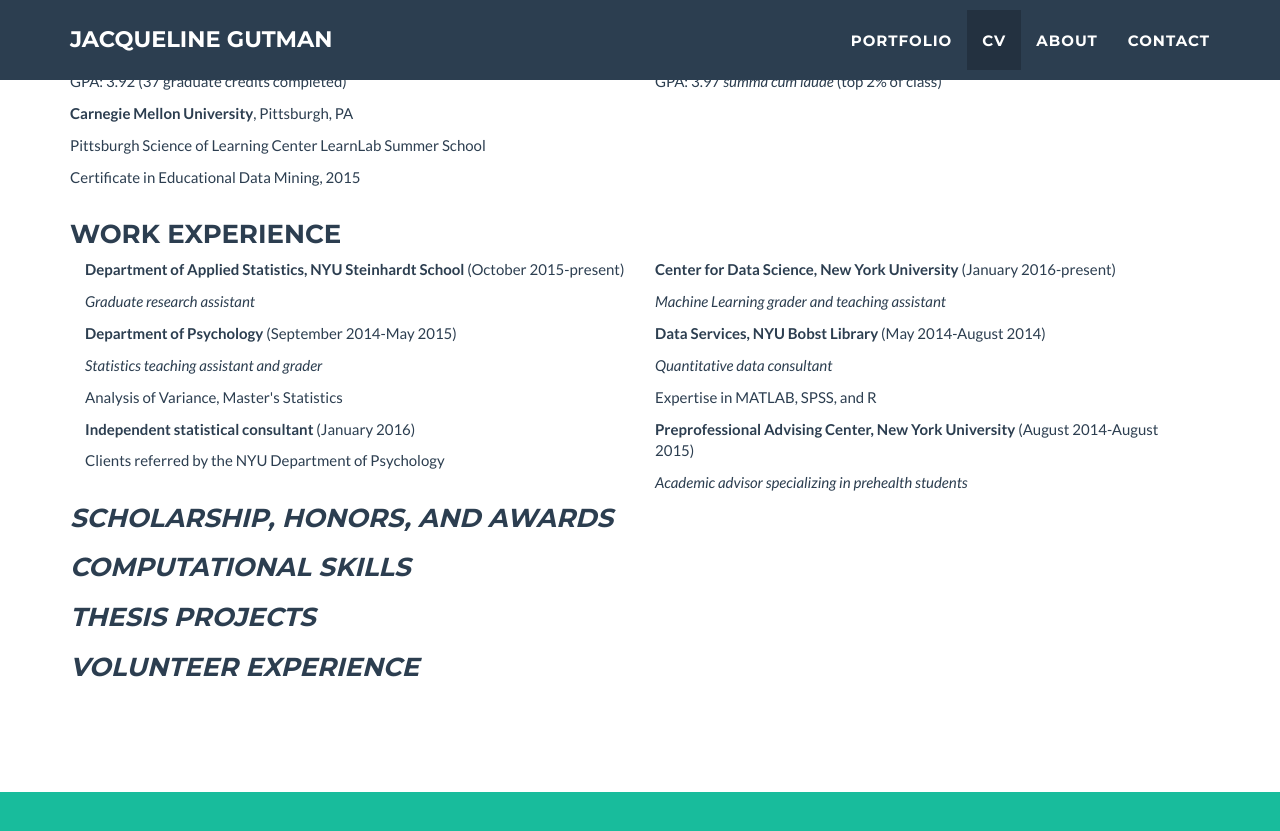
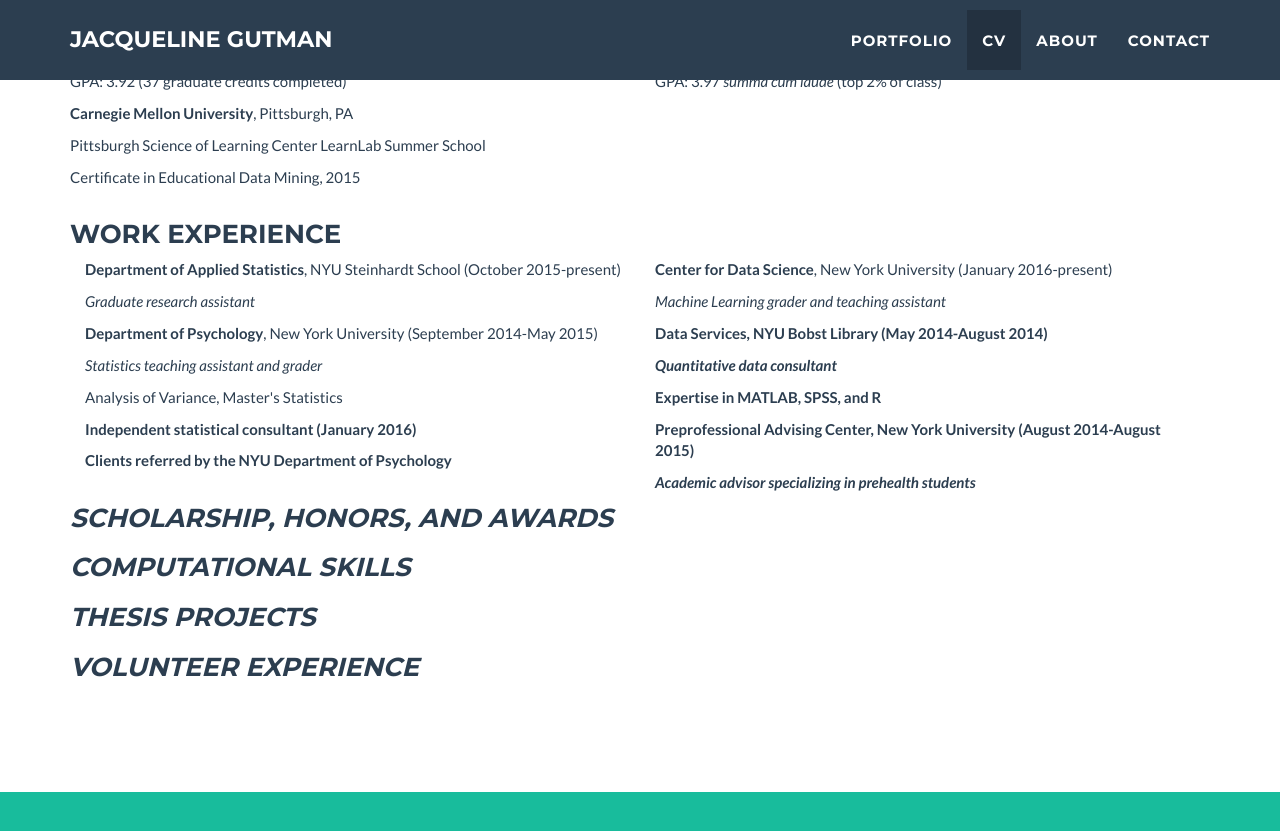
Before and after one commit to jgutman/jgutman.github.io, a Jekyll site: the page built from index.html, in a window 1280 px wide and 900 px high, scrolled down 1950 px. Shown: the top 831 px of the window. Built offline with Jekyll 4.4.1, drawn with Linux system fonts in a browser that asks for light colours.

Commit message:
pushplease

```diff
--- a/_includes/cv.html
+++ b/_includes/cv.html
@@ -31,22 +31,22 @@
                <h3> Work Experience </h3>
                <div>
                <div class="col-sm-6">
-                 <p.small><b>Department of Applied Statistics, NYU Steinhardt School</b> (October 2015-present)</p>
+                 <p.small><b>Department of Applied Statistics</b>, NYU Steinhardt School (October 2015-present)</p>
                   <p.small><i> Graduate research assistant</i></p>
                </div>
                <div class="col-sm-6">
-                 <p.small><b>Center for Data Science, New York University</b> (January 2016-present)</p>
+                 <p.small><b>Center for Data Science</b>, New York University (January 2016-present)</p>
                  <p.small><i> Machine Learning grader and teaching assistant</i></p>
                </div> </div>
                <div>
                <div class="col-sm-6">
-                 <p.small><b>Department of Psychology</b> (September 2014-May 2015)</p>
+                 <p.small><b>Department of Psychology</b>, New York University (September 2014-May 2015)</p>
                  <p.small><i>Statistics teaching assistant and grader</i></p>
                  <p.small> Analysis of Variance, Master's Statistics </p>
                </div> </div>
                <div>
                  <div class="col-sm-6">
-                   <p.small><b>Data Services, NYU Bobst Library</b> (May 2014-August 2014)</p>
+                   <p.small><b>Data Services<b>, NYU Bobst Library (May 2014-August 2014)</p>
                    <p.small><i>Quantitative data consultant</i></p>
                    <p.small> Expertise in MATLAB, SPSS, and R </p>
                  </div>
@@ -56,7 +56,7 @@
                  <p.small> Clients referred by the NYU Department of Psychology </p>
                 </div>
                 <div class="col-sm-6">
-                  <p.small><b>Preprofessional Advising Center, New York University</b> (August 2014-August 2015)</p>
+                  <p.small><b>Preprofessional Advising Center</b>, New York University (August 2014-August 2015)</p>
                  <p.small> <i> Academic advisor specializing in prehealth students </p>
                 </div>
               <div>
```
Also changed, not shown: 8 other files.
